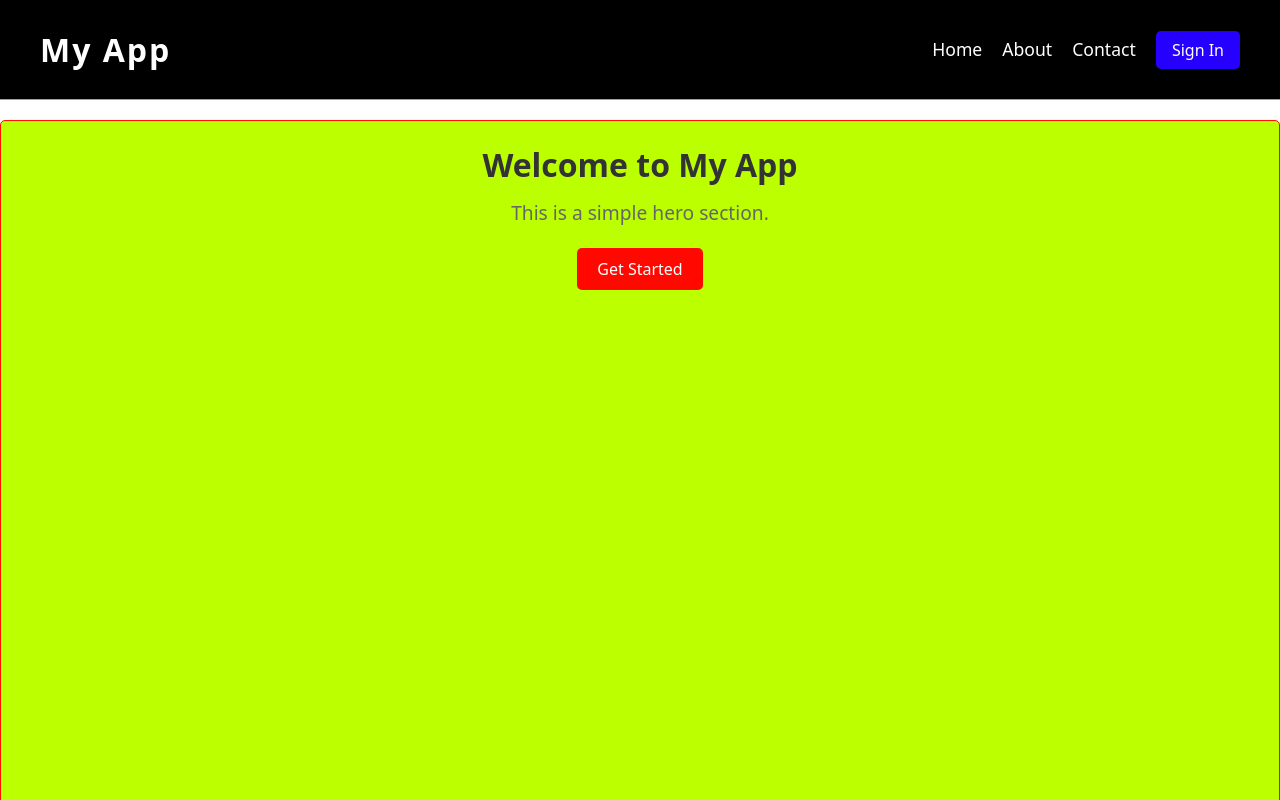
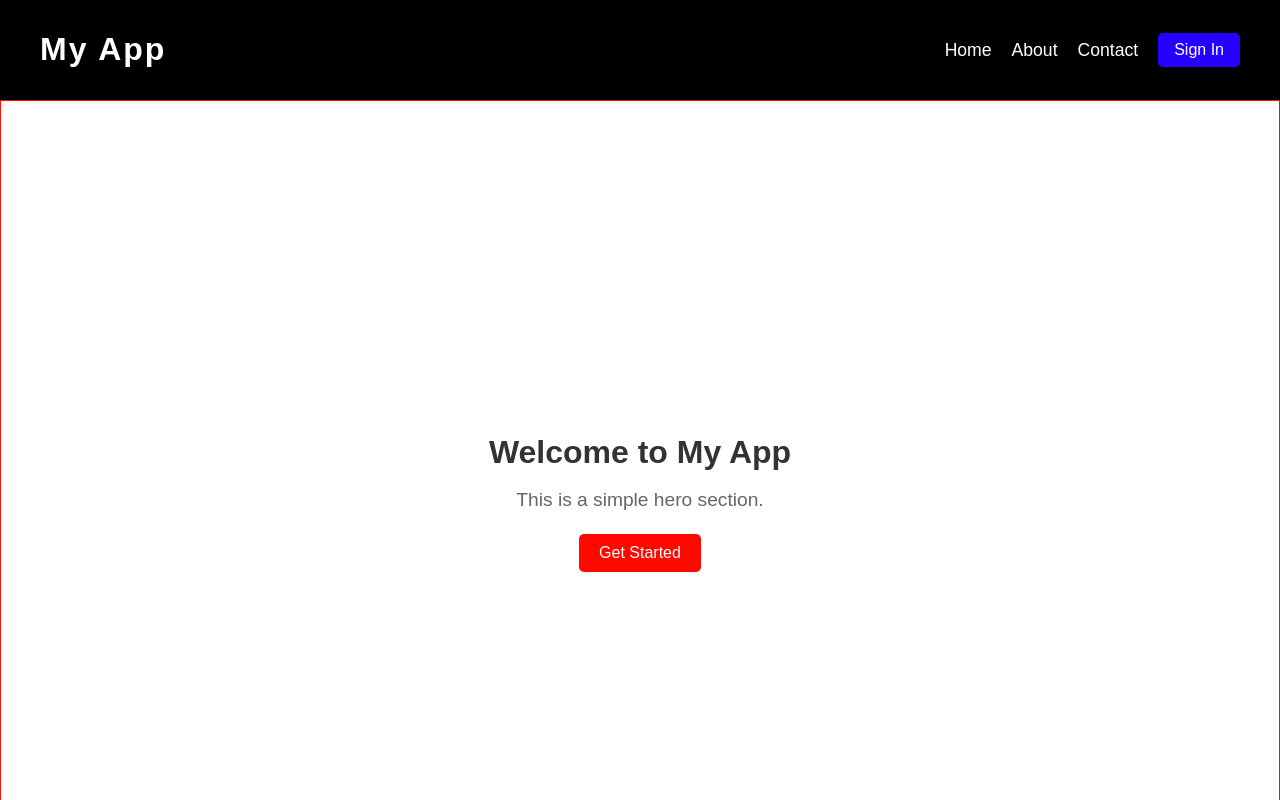
Before and after one commit to bipinjlimbu/React-15-Day-Workshop, a React (Vite) app in the folder React/my-app/: page / in a window 1280 px wide. Shown: the top 800 px of the page. Built offline with nearby package versions, Linux system fonts and the light colour scheme.

Commit message:
All Section Upgraded CSS Completed in React

```diff
--- a/React/my-app/src/App.jsx
+++ b/React/my-app/src/App.jsx
@@ -1,14 +1,15 @@
 import Footer from "./section/Footer"
 import Header from "./section/Header"
 import Hero from "./section/Hero"
+import './global.css'
 
 export const App=()=>{
 
   return (
-    <>
+     <div className="app">
       <Header/>
       <Hero/>
       <Footer/>
-    </>
+    </div>
 )
 }
--- a/React/my-app/src/global.css
+++ b/React/my-app/src/global.css
@@ -1,12 +1,16 @@
 * {
-    box-sizing: border-box;
-    margin: 0;
-    padding: 0;
-    color: #333;
+  margin: 0;
+  padding: 0;
+  box-sizing: border-box;
 }
-.header, .hero, .footer {
-    font-family: 'Segoe UI', Tahoma, Geneva, Verdana, sans-serif;
-    background-color: #f9f9f9;
-    box-shadow: 0 2px 4px rgba(0, 0, 0, 0.1);
-    border-radius: 8px;
+
+body {
+  margin: 0;
+  font-family: Arial, sans-serif;
 }
+
+.app {
+  display: flex;
+  flex-direction: column;
+  min-height: 100vh;
+}
--- a/React/my-app/src/main.jsx
+++ b/React/my-app/src/main.jsx
@@ -1,7 +1,6 @@
 import { StrictMode } from 'react'
 import { createRoot } from 'react-dom/client'
 import './index.css'
-import './global.css'
 import { App } from './App'
 
 createRoot(document.getElementById('root')).render(
--- a/React/my-app/src/style/Footer.module.css
+++ b/React/my-app/src/style/Footer.module.css
@@ -1,6 +1,5 @@
 .footer {
   background-color: #000000;
-  border-top: 1px solid #3cff00;
   padding: 10px 0;
   text-align: center;
 }
--- a/React/my-app/src/style/Header.module.css
+++ b/React/my-app/src/style/Header.module.css
@@ -1,6 +1,5 @@
 .header {
   background-color: #000000;
-  border-bottom: 1px solid #1eff00;
   padding: 10px 40px;
   display: flex;
   align-items: center;
--- a/React/my-app/src/style/Hero.module.css
+++ b/React/my-app/src/style/Hero.module.css
@@ -3,18 +3,16 @@
   max-width: 100vw;
   height: 100vh;
   min-height: 100vh;
-  margin-left: 0;
-  margin-right: 0;
-  background-color: #bbff00;
+  background-color: white;
   border: 1px solid #ff1100;
-  border-radius: 5px;
   box-shadow: 2px 2px 5px rgba(0, 0, 0, 0.1);
-  margin: 20px 0;
+  margin: 0;
   padding: 20px;
   text-align: center;
   display: flex;
   flex-direction: column;
   align-items: center;
+  justify-content: center; /* Add this line to center vertically */
 }
 .hero h2 {
   margin-bottom: 10px;
@@ -37,6 +35,6 @@
   cursor: pointer;
 }
 .hero button:hover {
-  background-color: #000000;
+  background-color: #ffffff;
   color: #ff0800;
 }
```
